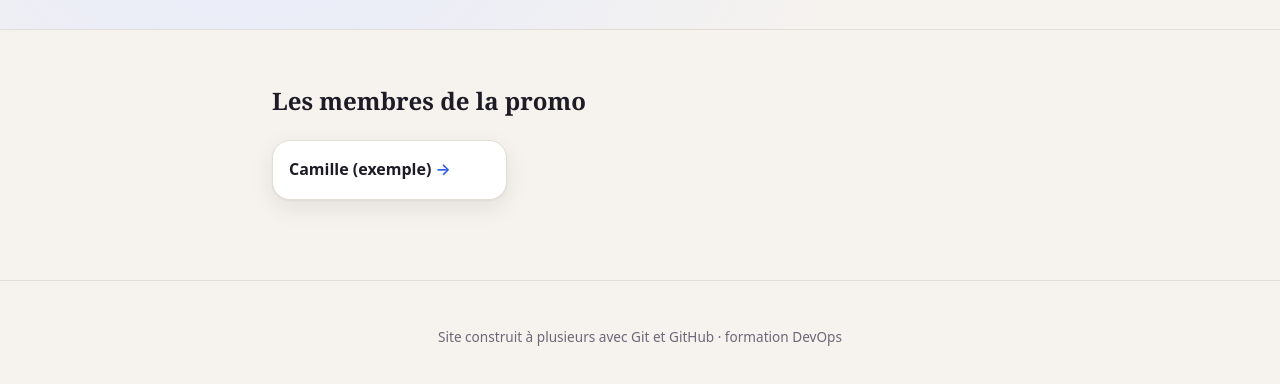
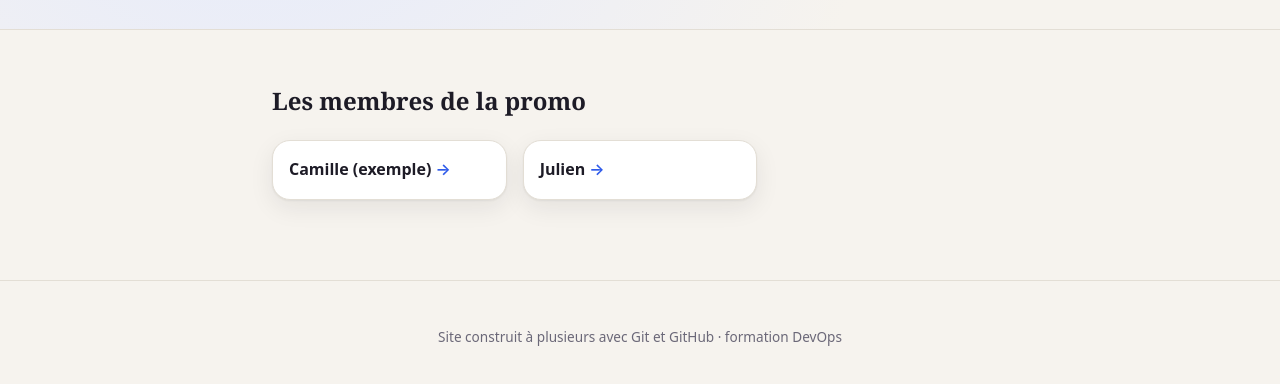
Before and after one commit to Jeeiib/site-promo, a plain HTML site: page index.html in a window 1280 px wide. Shown: the part 218-602 px from the top of the page. Drawn offline with Linux system fonts and the light colour scheme.

Commit message:
feat(accueil): ajoute le lien vers la carte de Julien

```diff
--- a/index.html
+++ b/index.html
@@ -20,6 +20,7 @@
 
       <ul class="promo">
         <li><a href="cartes/exemple.html">Camille (exemple)</a></li>
+        <li><a href="cartes/julien.html">Julien</a></li>
         <!-- chacun ajoute sa ligne ICI, juste au-dessus de ce commentaire -->
       </ul>
     </main>
```
